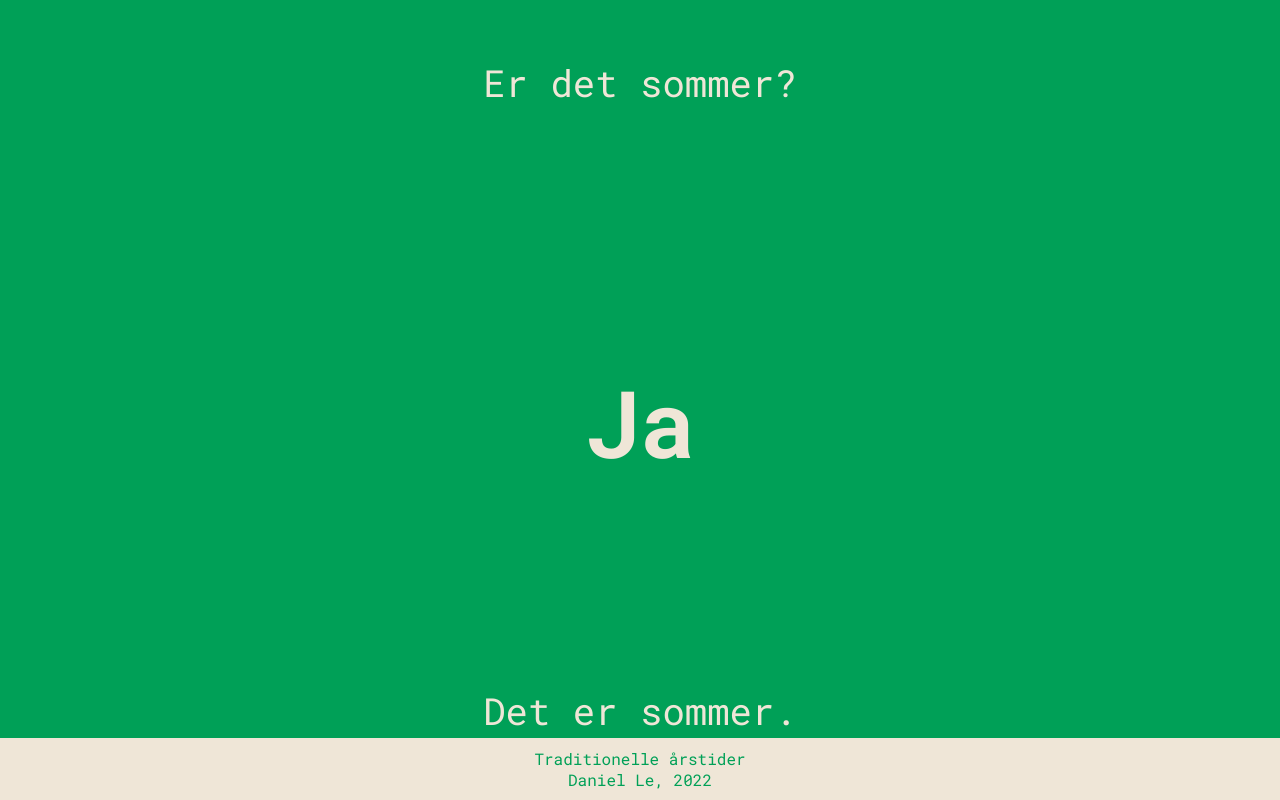
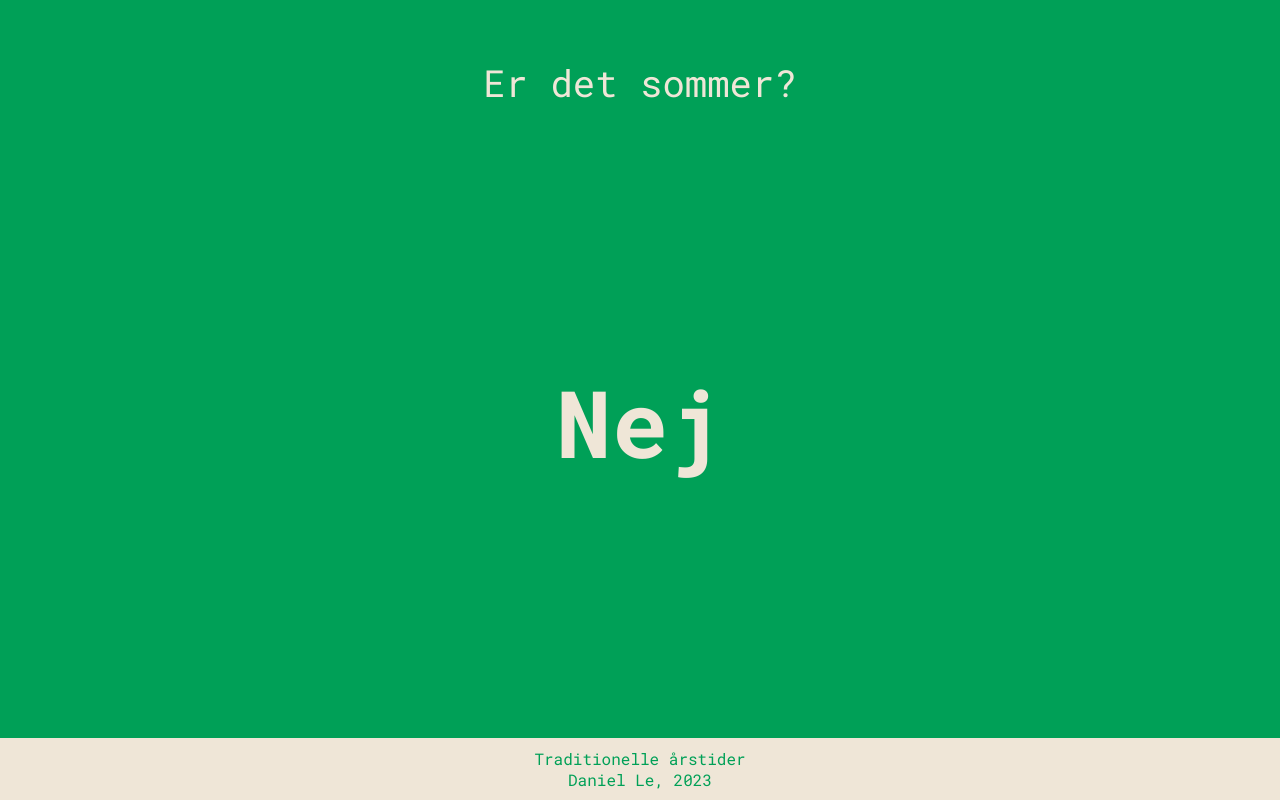
Before and after one commit to dledaniel/erdetsommer, a plain HTML site: page index.html in a window 1280 px wide. Drawn offline with Linux system fonts and the light colour scheme.

Commit message:
Update index.html

```diff
--- a/index.html
+++ b/index.html
@@ -25,7 +25,7 @@
 <link href="https://fonts.googleapis.com/css2?family=Roboto+Mono:wght@400;700&display=swap" rel="stylesheet">
 
 <script>
-var countDownDate = new Date("Jun 01, 2023 00:00:01").getTime();
+var countDownDate = new Date().getTime();
 var x = setInterval(function() {
 
 var now = new Date().getTime();
@@ -71,11 +71,11 @@ function erdetsommer(){
 
 <h2 id="answer" class=""></h2>
 
-<a href="https://www.kalender-365.dk/arstider.html" target="blank" id="count" class=""></a>
+<!-- <a href="https://www.kalender-365.dk/arstider.html" target="blank" id="count" class=""></a> -->
 
 
 <div class="footer">
-    <a href="https://www.kalender-365.dk/arstider.html" target="blank" style="color: var(--bg-color);font-size: 12pt;padding: 10px">Traditionelle årstider<br>Daniel Le, 2022</a>
+    <a href="https://www.kalender-365.dk/arstider.html" target="blank" style="color: var(--bg-color);font-size: 12pt;padding: 10px">Traditionelle årstider<br>Daniel Le, 2023</a>
   </div>
 
 </body>
```
